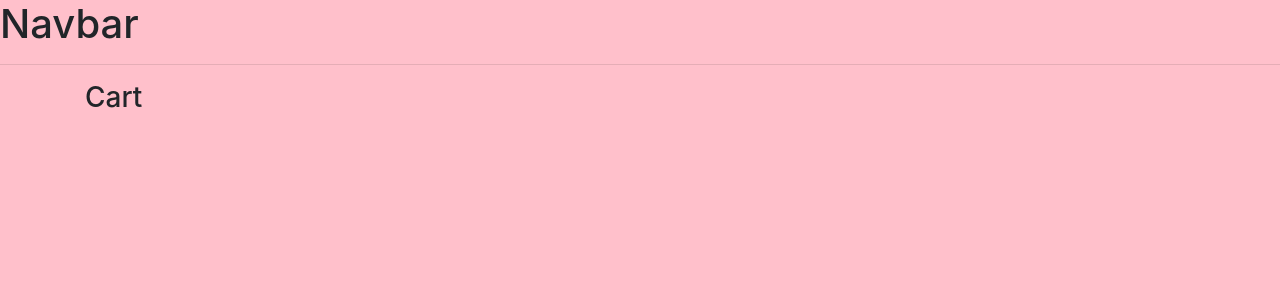
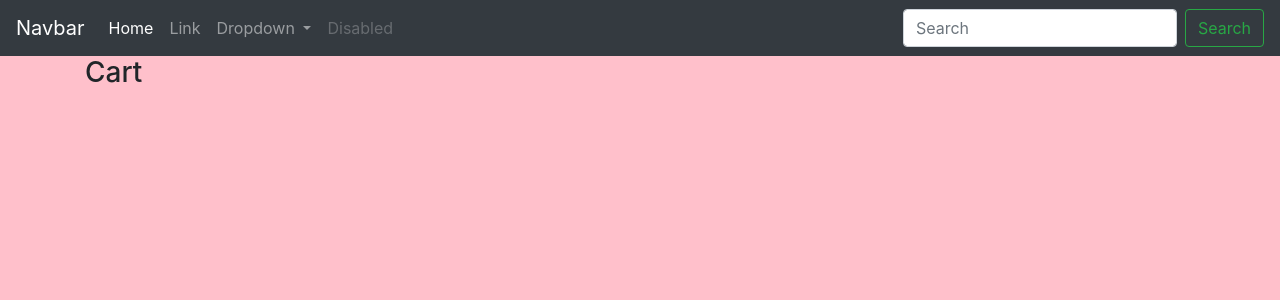
Before and after one commit to kavinu2010/Django_ecommerce_website, a Django app: page /cart/ in a window 1280 px wide. Shown: the top 300 px of the page. Run offline with Django 5.2, Linux system fonts and the light colour scheme; some libraries are stand-ins or nearby versions.

Commit message:
dark nav mode

```diff
--- a/store/templates/store/main.html
+++ b/store/templates/store/main.html
@@ -14,8 +14,66 @@
     <link rel="stylesheet" href="{%static 'css/main.css'%}" />
   </head>
   <body>
-    <h1>Navbar</h1>
-    <hr />
+    <nav class="navbar navbar-expand-lg navbar-dark bg-dark">
+      <a class="navbar-brand" href="#">Navbar</a>
+      <button
+        class="navbar-toggler"
+        type="button"
+        data-toggle="collapse"
+        data-target="#navbarSupportedContent"
+        aria-controls="navbarSupportedContent"
+        aria-expanded="false"
+        aria-label="Toggle navigation"
+      >
+        <span class="navbar-toggler-icon"></span>
+      </button>
+
+      <div class="collapse navbar-collapse" id="navbarSupportedContent">
+        <ul class="navbar-nav mr-auto">
+          <li class="nav-item active">
+            <a class="nav-link" href="#"
+              >Home <span class="sr-only">(current)</span></a
+            >
+          </li>
+          <li class="nav-item">
+            <a class="nav-link" href="#">Link</a>
+          </li>
+          <li class="nav-item dropdown">
+            <a
+              class="nav-link dropdown-toggle"
+              href="#"
+              id="navbarDropdown"
+              role="button"
+              data-toggle="dropdown"
+              aria-haspopup="true"
+              aria-expanded="false"
+            >
+              Dropdown
+            </a>
+            <div class="dropdown-menu" aria-labelledby="navbarDropdown">
+              <a class="dropdown-item" href="#">Action</a>
+              <a class="dropdown-item" href="#">Another action</a>
+              <div class="dropdown-divider"></div>
+              <a class="dropdown-item" href="#">Something else here</a>
+            </div>
+          </li>
+          <li class="nav-item">
+            <a class="nav-link disabled" href="#">Disabled</a>
+          </li>
+        </ul>
+        <form class="form-inline my-2 my-lg-0">
+          <input
+            class="form-control mr-sm-2"
+            type="search"
+            placeholder="Search"
+            aria-label="Search"
+          />
+          <button class="btn btn-outline-success my-2 my-sm-0" type="submit">
+            Search
+          </button>
+        </form>
+      </div>
+    </nav>
     <div class="container">{% block content %} {% endblock content %}</div>
 
     <script
```
